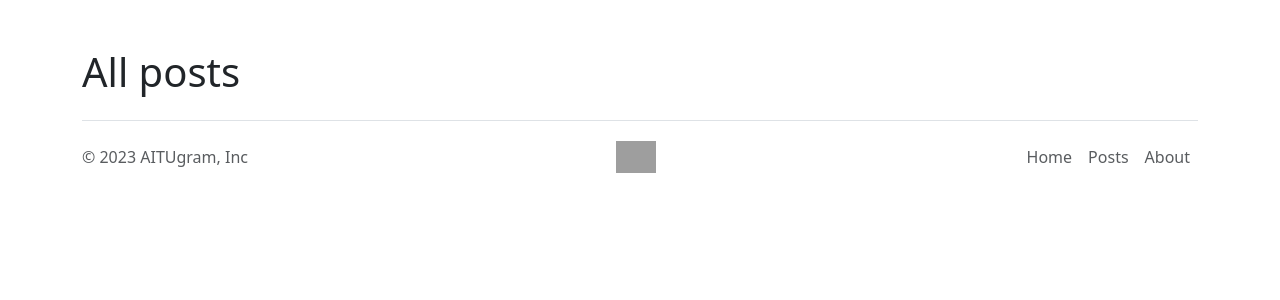
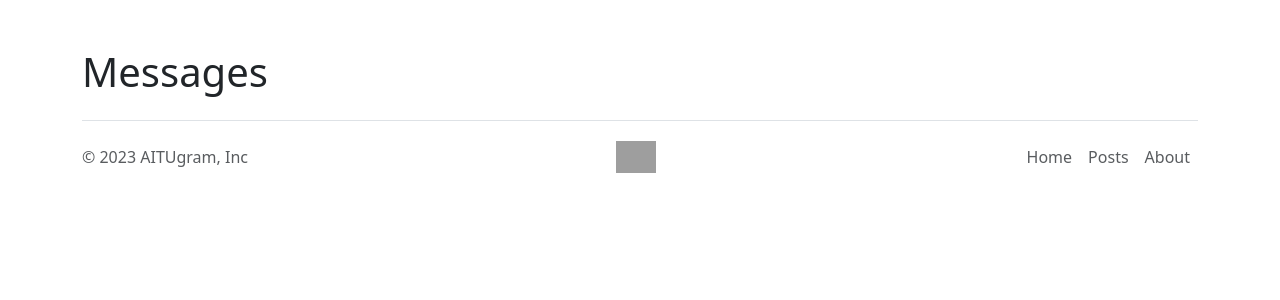
Before and after one commit to sdgh55/final-project, a Flask app: page /view_messages in a window 1280 px wide. Shown: the part 73-373 px from the top of the page. Run offline with Flask 3, Linux system fonts and the light colour scheme; a user stored in the database is signed in; grey boxes are pictures that could not be loaded.

Commit message:
fourth commit

```diff
--- a/templates/messages.html
+++ b/templates/messages.html
@@ -7,7 +7,7 @@
 
 {% block body %}
 <div class="container mt-5">
-    <h1>All posts</h1>
+    <h1>Messages</h1>
     {% for message in messages %}
     <div class="alert alert-info">
         <h2>Sent by: {{ message.sender.username }}</h2>
```
Also changed, not shown: instance/blog6.db (added).
